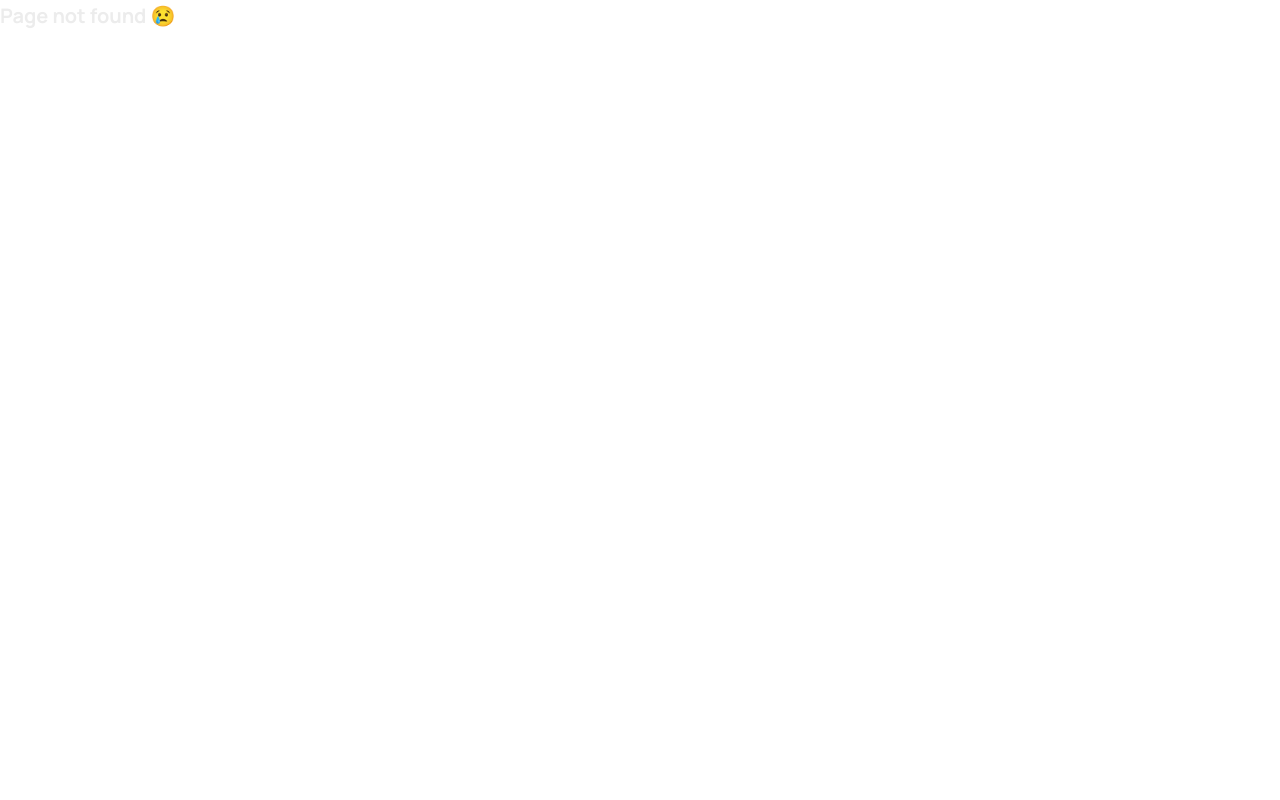
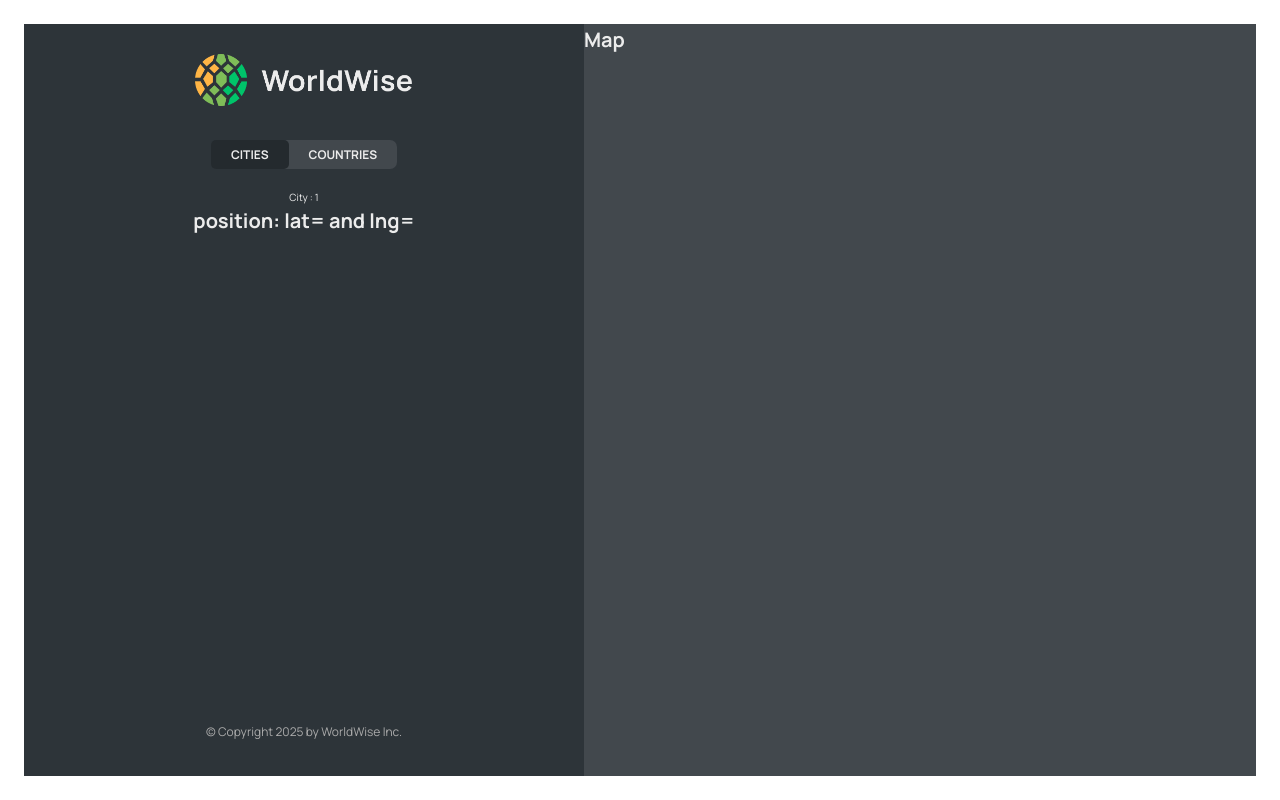
Before and after one commit to Persephones-hades101/WorldWise, a React (Vite) app: page /app/cities/1 in a window 1280 px wide. Before the commit this address had no page. Built offline with nearby package versions, Linux system fonts and the light colour scheme; data requests are answered from the project's data file.

Commit message:
params and searchParams

```diff
--- a/src/App.jsx
+++ b/src/App.jsx
@@ -1,5 +1,5 @@
 import { useEffect, useState } from "react"
-import { BrowserRouter, Routes, Route } from "react-router-dom"
+import { BrowserRouter, Routes, Route, Navigate } from "react-router-dom"
 
 import Product from "./pages/Product"
 import Pricing from "./pages/Pricing"
@@ -9,6 +9,9 @@ import PageNotFound from "./pages/PageNotFound"
 import AppLayout from "./pages/AppLayout"
 import CityList from "./components/CityList"
 import CountryList from "./components/CountryList"
+import City from "./components/City"
+import Form from "./components/Form"
+
 
 
 const BASE_URL = "http://localhost:9000"
@@ -48,10 +51,11 @@ export default function App() {
         <Route path="/product" element={<Product />} />
         <Route path='/login' element={<Login />} />
         <Route path="/app" element={<AppLayout />} >
-          <Route index element={<CityList cities={cities} isLoading={isLoading} />} />
+          <Route index element={<Navigate replace to='cities' />} />
           <Route path="cities" element={<CityList cities={cities} isLoading={isLoading} />} />
+          <Route path='cities/:id' element={<City />} />
           <Route path="countries" element={<CountryList cities={cities} isLoading={isLoading} />} />
-          <Route path="form" element={<p>Form</p>} />
+          <Route path="form" element={<Form />} />
         </Route>
 
         <Route path="/*" element={<PageNotFound />} />
--- /dev/null
+++ b/src/components/Button.jsx
@@ -0,0 +1,8 @@
+import styles from './Button.module.css'
+
+
+export default function Button({ children, onclick, type }) {
+  return (
+    <div onClick={onclick} className={`${styles.btn}  ${styles[type]}`}>{children}</div>
+  )
+}
--- a/src/components/City.jsx
+++ b/src/components/City.jsx
@@ -1,3 +1,4 @@
+import { useParams, useSearchParams } from "react-router-dom";
 import styles from "./City.module.css";
 
 const formatDate = (date) =>
@@ -19,42 +20,57 @@ function City() {
 
   const { cityName, emoji, date, notes } = currentCity;
 
+
+
+  const { id } = useParams()
+  const [searchParams, setSearchParams] = useSearchParams()
+
+  const lat = searchParams.get("lat")
+  const lng = searchParams.get("lng")
+
+
   return (
-    <div className={styles.city}>
-      <div className={styles.row}>
-        <h6>City name</h6>
-        <h3>
-          <span>{emoji}</span> {cityName}
-        </h3>
-      </div>
+    <>
+      <div>City : {id}</div>
+      <h1>position: lat={lat} and lng={lng} </h1>
+    </>
 
-      <div className={styles.row}>
-        <h6>You went to {cityName} on</h6>
-        <p>{formatDate(date || null)}</p>
-      </div>
 
-      {notes && (
-        <div className={styles.row}>
-          <h6>Your notes</h6>
-          <p>{notes}</p>
-        </div>
-      )}
+    // <div className={styles.city}>
+    //   <div className={styles.row}>
+    //     <h6>City name</h6>
+    //     <h3>
+    //       <span>{emoji}</span> {cityName}
+    //     </h3>
+    //   </div>
 
-      <div className={styles.row}>
-        <h6>Learn more</h6>
-        <a
-          href={`https://en.wikipedia.org/wiki/${cityName}`}
-          target="_blank"
-          rel="noreferrer"
-        >
-          Check out {cityName} on Wikipedia &rarr;
-        </a>
-      </div>
+    //   <div className={styles.row}>
+    //     <h6>You went to {cityName} on</h6>
+    //     <p>{formatDate(date || null)}</p>
+    //   </div>
 
-      <div>
-        <ButtonBack />
-      </div>
-    </div>
+    //   {notes && (
+    //     <div className={styles.row}>
+    //       <h6>Your notes</h6>
+    //       <p>{notes}</p>
+    //     </div>
+    //   )}
+
+    //   <div className={styles.row}>
+    //     <h6>Learn more</h6>
+    //     <a
+    //       href={`https://en.wikipedia.org/wiki/${cityName}`}
+    //       target="_blank"
+    //       rel="noreferrer"
+    //     >
+    //       Check out {cityName} on Wikipedia &rarr;
+    //     </a>
+    //   </div>
+
+    //   <div>
+    //     <ButtonBack />
+    //   </div>
+    // </div>
   );
 }
 
--- a/src/components/CityItem.jsx
+++ b/src/components/CityItem.jsx
@@ -1,5 +1,7 @@
+import { Link } from 'react-router-dom';
+
+
 import styles from './CityItem.module.css'
-
 
 const formatDate = (date) =>
   new Intl.DateTimeFormat("en", {
@@ -12,14 +14,16 @@ const formatDate = (date) =>
 
 
 export default function CityItem({ city }) {
-  const { cityName, emoji, date } = city
+  const { cityName, emoji, date, id, position: { lat, lng } } = city
 
   return (
-    <li className={styles.cityItem}>
-      <span className={styles.emoji}>{emoji}</span>
-      <h3 className={styles.name}>{cityName}</h3>
-      <time className={styles.date}>{(formatDate(date))}</time>
-      <button className={styles.deleteBtn}>&times;</button>
+    <li >
+      <Link className={styles.cityItem} to={`${id}?lat=${lat}&lng=${lng}`}>
+        <span className={styles.emoji}>{emoji}</span>
+        <h3 className={styles.name}>{cityName}</h3>
+        <time className={styles.date}>{(formatDate(date))}</time>
+        <button className={styles.deleteBtn}>&times;</button>
+      </Link>
     </li>
   )
 }
--- a/src/components/Form.jsx
+++ b/src/components/Form.jsx
@@ -3,6 +3,9 @@
 import { useState } from "react";
 
 import styles from "./Form.module.css";
+
+import Button from "./Button";
+import { useNavigate } from "react-router-dom";
 
 export function convertToEmoji(countryCode) {
   const codePoints = countryCode
@@ -17,6 +20,8 @@ function Form() {
   const [country, setCountry] = useState("");
   const [date, setDate] = useState(new Date());
   const [notes, setNotes] = useState("");
+
+  const navigate = useNavigate()
 
   return (
     <form className={styles.form}>
@@ -49,8 +54,11 @@ function Form() {
       </div>
 
       <div className={styles.buttons}>
-        <button>Add</button>
-        <button>&larr; Back</button>
+        <Button type='primary'>Add</Button>
+        <Button type='back' onclick={(e) => {
+          e.preventDefault()
+          navigate(-1)
+        }}>&larr; Back</Button>
       </div>
     </form>
   );
--- a/src/components/Map.jsx
+++ b/src/components/Map.jsx
@@ -1,11 +1,20 @@
 
-import { Outlet } from 'react-router-dom'
+
+import { useNavigate, useSearchParams } from 'react-router-dom'
 import styles from './Map.module.css'
 
 export default function Map() {
+
+  const [searchParams, setSearchParams] = useSearchParams()
+  const navigate = useNavigate()
+  const lat = searchParams.get("lat")
+  const lng = searchParams.get("lng")
+
+
+
   return (
-    <div className={styles.mapContainer}>
-      Map
+    <div className={styles.mapContainer} onClick={() => navigate("form")}>
+      <h1>Map</h1>
     </div>
   )
 }
--- a/src/pages/HomePage.jsx
+++ b/src/pages/HomePage.jsx
@@ -18,7 +18,7 @@ export default function Homepage() {
           of. Never forget your wonderful experiences, and show your friends how
           you have wandered the world.
         </h2>
-        <Link to="/product" className="cta">Start tracking now</Link>
+        <Link to="/app" className="cta">Start tracking now</Link>
       </section>
     </main>
   );
```
